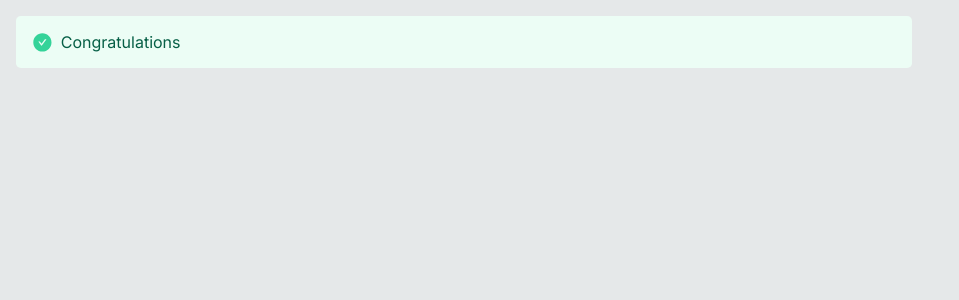
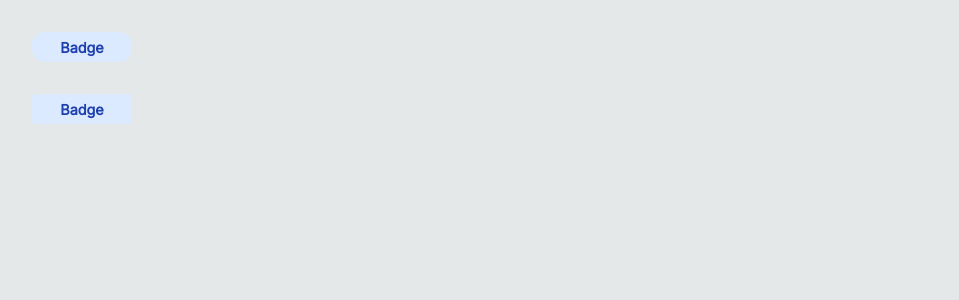
Before and after one commit to SAIDOU11/Library, a React (Vite) app: page / in a window 1280 px wide. Shown: the top 300 px of the page, without its empty margins (0-959 px from the left). Built offline with nearby package versions, Linux system fonts and the light colour scheme.

Commit message:
start again bannners

```diff
--- a/src/App.jsx
+++ b/src/App.jsx
@@ -1,21 +1,9 @@
 import Badge from './components/Badges/Badge.jsx';
-import Banner from './components/Banners/index.jsx';
-import useTruthyOrFalsy from './hooks/useTruthyOrFalsy.jsx';
 
 const App = () => {
-  const [line, setLine] = useTruthyOrFalsy(true);
   return (
     <>
-      {/* <Badge color="blue" pill="pill" square="square" /> */}
-      {line ? (
-        <Banner.Title
-          icon="icon"
-          title="title"
-          singleline="singleline"
-        ></Banner.Title>
-      ) : (
-        <Banner.TitleText></Banner.TitleText>
-      )}
+      <Badge color="blue" pill="pill" square="square" />{' '}
     </>
   );
 };
--- a/src/components/Banners/Banner.jsx
+++ /dev/null
@@ -1,18 +0,0 @@
-import classNames from 'classnames';
-import { createContext } from 'react';
-import useTruthyOrFalsy from '../../hooks/useTruthyOrFalsy.jsx';
-
-const BannerContext = createContext();
-
-const Banner = ({ children, singleline }) => {
-  const [line, setLine] = useTruthyOrFalsy(false);
-  const successClasses = classNames(singleLine, successTitle);
-
-  return (
-    <BannerContext.Provider value={{ line }}>
-      <div className={successClasses}>{children}</div>
-    </BannerContext.Provider>
-  );
-};
-
-export { Banner, BannerContext };
--- a/src/components/Banners/BannerTitle.jsx
+++ /dev/null
@@ -1,18 +0,0 @@
-import { AiFillCheckCircle } from 'react-icons/ai';
-import classNames from 'classnames';
-
-const BannerTitle = ({ icon, title, singleline }) => {
-  const successIcon = `success-${icon}`;
-  const singleLine = ` ${singleline}`;
-  const successTitle = `success-${title}`;
-
-  const successClasses = classNames(singleLine, successTitle);
-  const iconColor = classNames(icon, successIcon);
-  return (
-    <div className={successClasses}>
-      <AiFillCheckCircle className={iconColor} /> Congratulations
-    </div>
-  );
-};
-
-export default BannerTitle;
--- a/src/components/Banners/BannerTitleText.jsx
+++ /dev/null
@@ -1,5 +0,0 @@
-const BannerTitleText = () => {
-  return <div>BannerTitleText</div>;
-};
-
-export default BannerTitleText;
--- a/src/components/Banners/index.jsx
+++ /dev/null
@@ -1,8 +0,0 @@
-import { Banner } from './Banner.jsx';
-import BannerTitle from './BannerTitle.jsx';
-import BannerTitleText from './BannerTitleText.jsx';
-
-Banner.Title = BannerTitle;
-Banner.TitleText = BannerTitleText;
-
-export default Banner;
--- a/src/hooks/useTruthyOrFalsy.jsx
+++ /dev/null
@@ -1,8 +0,0 @@
-import { useState } from 'react';
-
-const useTruthyOrFalsy = (initialValue = true) => {
-  const [truthy, setTruthy] = useState(initialValue);
-  return [truthy];
-};
-
-export default useTruthyOrFalsy;
```
